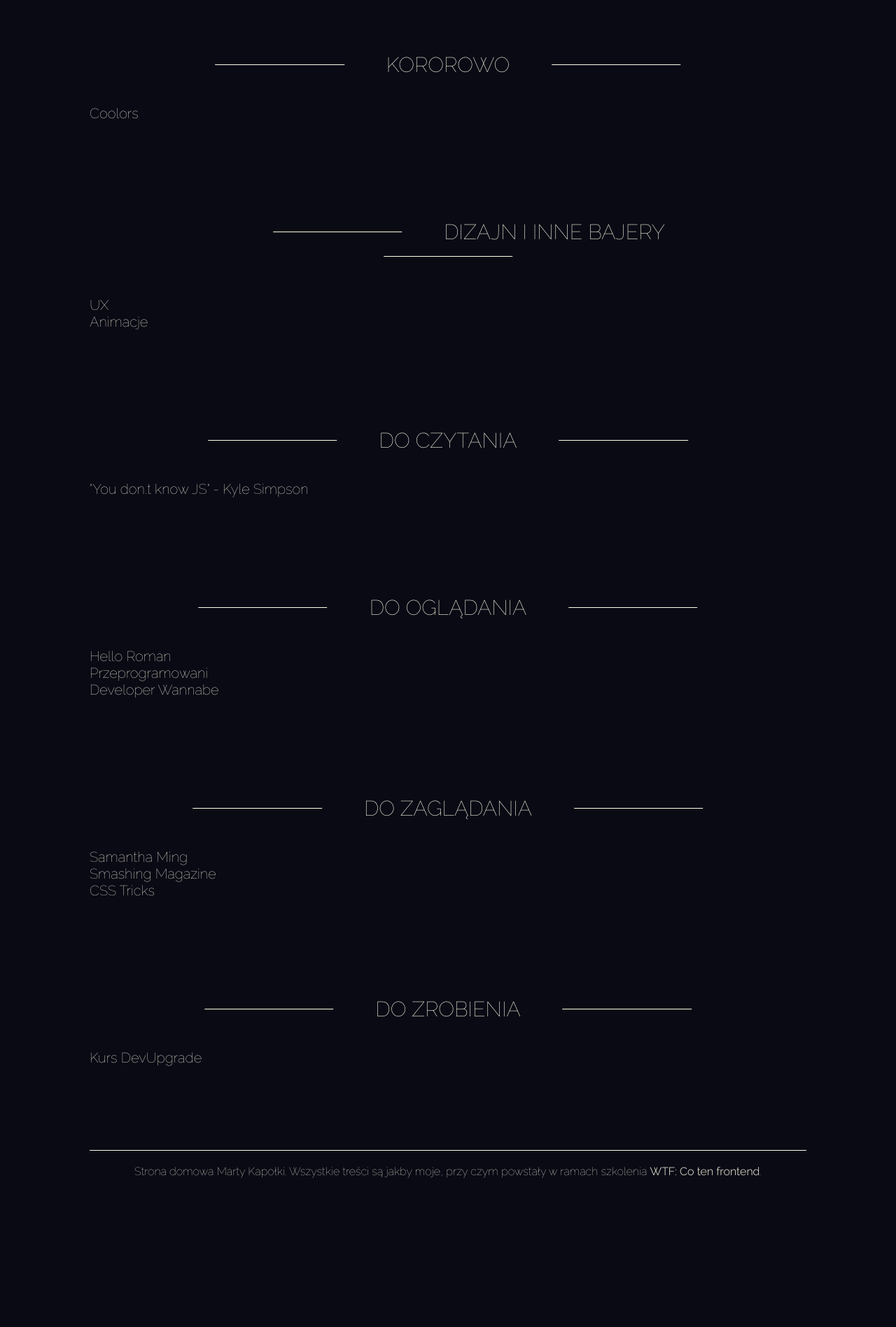
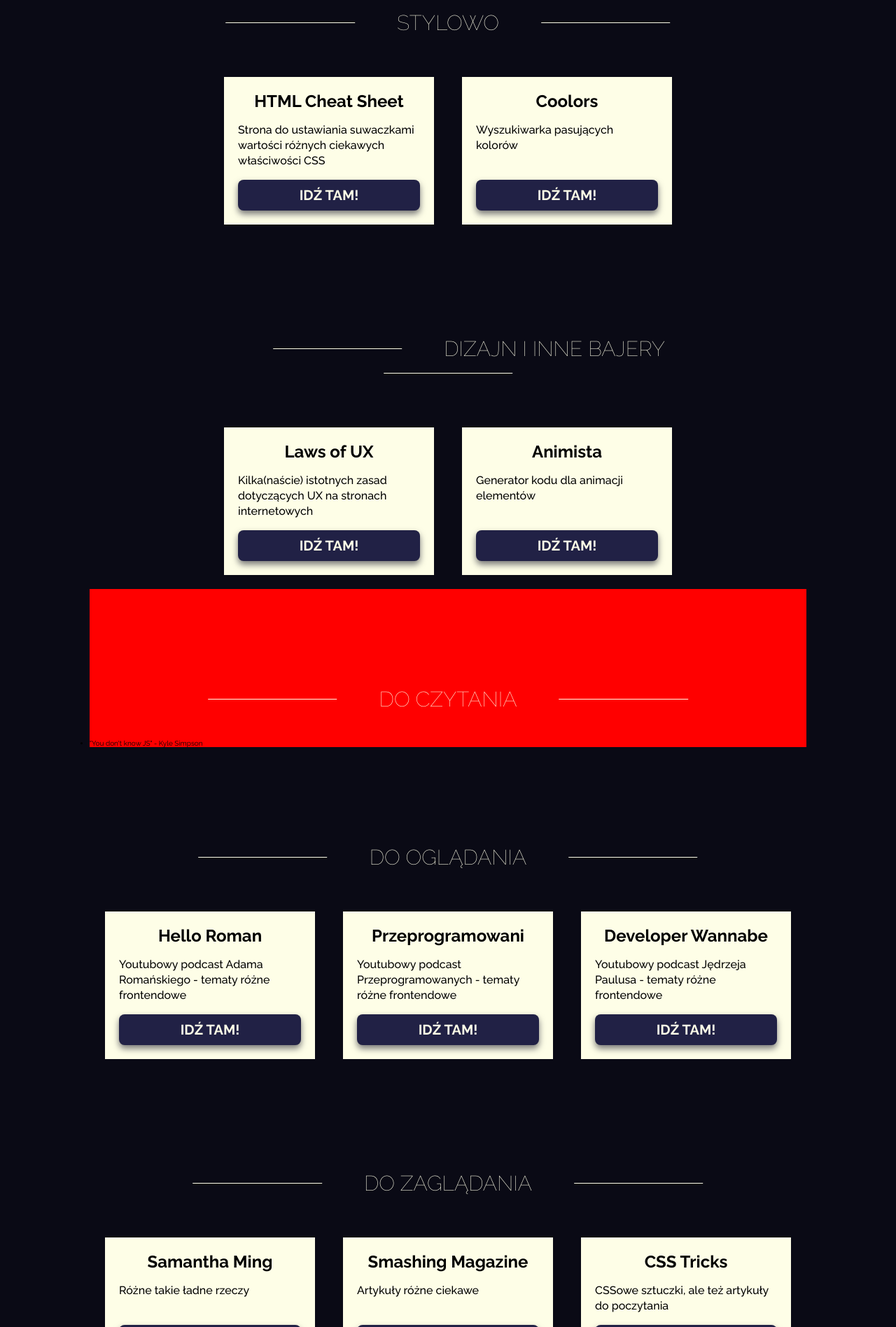
Before and after one commit to marta-kapolka/homepage, a plain HTML site: page links.html in a window 1280 px wide. Shown: the part 903-2800 px from the top of the page at 70% size. Before the commit the page ends 2607 px from the top, so only its background shows below. Drawn offline with Linux system fonts and the light colour scheme.

Commit message:
links - links structure and styling changed

```diff
--- a/links.html
+++ b/links.html
@@ -35,7 +35,6 @@
             >Bobrze bobrze..?</a
           >
           <a href="#style" class="internal-navigation__item">Stylowo</a>
-          <a href="#color" class="internal-navigation__item">Kororowo</a>
           <a href="#UX" class="internal-navigation__item"
             >Dizajn i inne bajery</a
           >
@@ -61,148 +60,214 @@
 
       <section class="category" id="validate">
         <h2 class="category__title">Bobrze bobrze..?</h2>
-        <ul class="link__list">
-          <li>
+        <div class="category__flex-container">
+          <article class="link">
+            <h3 class="link__title">HTML validator</h3>
+            <p class="link__description">
+              Sprawdza podstawową poprawność struktury HTML
+            </p>
             <a
               href="https://validator.w3.org/"
               target="_blank"
-              class="link__item"
-              >HTML validator</a
+              class="link__button"
+              >Idź tam!</a
             >
-          </li>
-          <li>
+          </article>
+
+          <article class="link">
+            <h3 class="link__title">Semantyczny HTML</h3>
+            <p class="link__description">
+              Tutorial pokazujący jak stworzyć bloga przy użyciu poprawnego
+              semantycznie HTMLa
+            </p>
             <a
               href="https://tutorials.comandeer.pl/html5-blog.html"
               target="_blank"
-              class="link__item"
-              >Semantyczny HTML - blog</a
+              class="link__button"
+              >Idź tam!</a
             >
-          </li>
-          <li>
-            <a href="https://caniuse.com/" target="_blank" class="link__item"
-              >Can I use?</a
+          </article>
+
+          <article class="link">
+            <h3 class="link__title">Can I use?</h3>
+            <p class="link__description">
+              Sprawdzenie co obsługują poszczególne przeglądarki
+            </p>
+            <a href="https://caniuse.com/" target="_blank" class="link__button"
+              >Idź tam!</a
             >
-          </li>
-        </ul>
+          </article>
+        </div>
       </section>
 
       <section class="category" id="style">
         <h2 class="category__title">Stylowo</h2>
-        <ul class="link__list">
-          <li>
+        <div class="category__flex-container">
+          <article class="link">
+            <h3 class="link__title">HTML Cheat Sheet</h3>
+            <p class="link__description">
+              Strona do ustawiania suwaczkami wartości różnych ciekawych
+              właściwości CSS
+            </p>
+
             <a
               href="https://htmlcheatsheet.com/css/"
               target="_blank"
-              class="link__item"
-              >HTML Cheat Sheet</a
+              class="link__button"
+              >Idź tam!</a
             >
-          </li>
-        </ul>
-      </section>
+          </article>
 
-      <section class="category" id="color">
-        <h2 class="category__title">Kororowo</h2>
-        <ul class="link__list">
-          <li>
-            <a href="https://coolors.co/" target="_blank" class="link__item"
-              >Coolors</a
+          <article class="link">
+            <h3 class="link__title">Coolors</h3>
+            <p class="link__description">Wyszukiwarka pasujących kolorów</p>
+
+            <a href="https://coolors.co/" target="_blank" class="link__button"
+              >Idź tam!</a
             >
-          </li>
-        </ul>
+          </article>
+        </div>
       </section>
 
       <section class="category" id="UX">
         <h2 class="category__title">Dizajn i inne bajery</h2>
-        <ul class="link__list">
-          <li>
-            <a href="https://lawsofux.com/" target="_blank" class="link__item"
-              >UX</a
+        <div class="category__flex-container">
+          <article class="link">
+            <h3 class="link__title">Laws of UX</h3>
+            <p class="link__description">
+              Kilka(naście) istotnych zasad dotyczących UX na stronach
+              internetowych
+            </p>
+
+            <a href="https://lawsofux.com/" target="_blank" class="link__button"
+              >Idź tam!</a
             >
-          </li>
-          <li>
-            <a href="https://animista.net/" target="_blank" class="link__item"
-              >Animacje</a
+          </article>
+
+          <article class="link">
+            <h3 class="link__title">Animista</h3>
+            <p class="link__description">
+              Generator kodu dla animacji elementów
+            </p>
+
+            <a href="https://animista.net/" target="_blank" class="link__button"
+              >Idź tam!</a
             >
-          </li>
-        </ul>
+          </article>
+        </div>
       </section>
 
-      <section class="category" id="read">
+      <section class="category" id="read" style="background-color: red;">
         <h2 class="category__title">Do czytania</h2>
         <ul class="link__list">
-          <li class="link__item">"You don.t know JS" - Kyle Simpson</li>
+          <li class="link__item">"You don't know JS" - Kyle Simpson</li>
         </ul>
       </section>
 
       <section class="category" id="watch">
         <h2 class="category__title">Do oglądania</h2>
-        <ul class="link__list">
-          <li>
+        <div class="category__flex-container">
+          <article class="link">
+            <h3 class="link__title">Hello Roman</h3>
+            <p class="link__description">
+              Youtubowy podcast Adama Romańskiego - tematy różne frontendowe
+            </p>
             <a
               href="https://www.youtube.com/channel/UCq8XmOMtrUCb8FcFHQEd8_g"
               target="_blank"
-              class="link__item"
-              >Hello Roman</a
+              class="link__button"
+              >Idź tam!</a
             >
-          </li>
-          <li>
+          </article>
+
+          <article class="link">
+            <h3 class="link__title">Przeprogramowani</h3>
+            <p class="link__description">
+              Youtubowy podcast Przeprogramowanych - tematy różne frontendowe
+            </p>
             <a
               href="https://www.youtube.com/channel/UCb2Y3vMeD6N4WDt5Acw7Arw"
               target="_blank"
-              class="link__item"
-              >Przeprogramowani</a
+              class="link__button"
+              >Idź tam!</a
             >
-          </li>
-          <li>
+          </article>
+
+          <article class="link">
+            <h3 class="link__title">Developer Wannabe</h3>
+            <p class="link__description">
+              Youtubowy podcast Jędrzeja Paulusa - tematy różne frontendowe
+            </p>
             <a
               href="https://www.youtube.com/channel/UCZ7OyAtExAvC-_PpsxNkqBQ"
               target="_blank"
-              class="link__item"
-              >Developer Wannabe</a
+              class="link__button"
+              >Idź tam!</a
             >
-          </li>
-        </ul>
+          </article>
+        </div>
       </section>
 
       <section class="category" id="check">
         <h2 class="category__title" id="check">Do zaglądania</h2>
-        <ul class="link__list">
-          <li>
+        <div class="category__flex-container">
+          <article class="link">
+            <h3 class="link__title">Samantha Ming</h3>
+            <p class="link__description">
+              Różne takie ładne rzeczy
+            </p>
             <a
               href="https://www.samanthaming.com/"
               target="_blank"
-              class="link__item"
-              >Samantha Ming</a
+              class="link__button"
+              >Idź tam!</a
             >
-          </li>
-          <li>
+          </article>
+
+          <article class="link">
+            <h3 class="link__title">Smashing Magazine</h3>
+            <p class="link__description">
+              Artykuły różne ciekawe
+            </p>
             <a
               href="https://www.smashingmagazine.com/"
               target="_blank"
-              class="link__item"
-              >Smashing Magazine</a
+              class="link__button"
+              >Idź tam!</a
             >
-          </li>
-          <li>
-            <a href="https://css-tricks.com/" target="_blank" class="link__item"
-              >CSS Tricks</a
+          </article>
+
+          <article class="link">
+            <h3 class="link__title">CSS Tricks</h3>
+            <p class="link__description">
+              CSSowe sztuczki, ale też artykuły do poczytania
+            </p>
+            <a
+              href="https://css-tricks.com/"
+              target="_blank"
+              class="link__button"
+              >Idź tam!</a
             >
-          </li>
-        </ul>
+          </article>
+        </div>
       </section>
 
       <section class="category" id="do">
         <h2 class="category__title">Do zrobienia</h2>
-        <ul class="link__list">
-          <li>
+        <div class="category__flex-container">
+          <article class="link">
+            <h3 class="link__title">Kurs DevUpgrade</h3>
+            <p class="link__description">
+              Zaawansowany kurs JSa na po WTFie
+            </p>
             <a
               href="https://devupgrade.online/"
               target="_blank"
-              class="link__item"
-              >Kurs DevUpgrade</a
+              class="link__button"
+              >Idź tam!</a
             >
-          </li>
-        </ul>
+          </article>
+        </div>
       </section>
     </main>
 
--- a/style.css
+++ b/style.css
@@ -357,6 +357,7 @@
 
 .category__flex-container {
   display: flex;
+  justify-content: center;
   flex-wrap: wrap;
 }
 
@@ -383,7 +384,59 @@
   width: 20%;
 }
 
-.link__list {
+.link {
+  background-color: #fefee7;
+  flex-grow: 1;
+  margin: 2rem;
+  padding: 2rem;
+  position: relative;
+  max-width: 30rem;
+}
+
+.link__title {
+  font-size: 2.4rem;
+  margin-bottom: 1.6rem;
+  text-align: center;
+}
+
+.link__description {
+  font-weight: 500;
+  font-size: 1.6rem;
+  line-height: 2.2rem;
+  margin-bottom: 6rem;
+}
+
+.link__button {
+  background-color: hsl(240, 35%, 20%);
+  bottom: 2rem;
+  box-shadow: 0 5px 10px #777;
+  color: #fefee7;
+  display: block;
+  font-size: 2rem;
+  font-weight: 900;
+  padding: 1rem;
+  position: absolute;
+  border-radius: 8px;
+  text-align: center;
+  text-decoration: none;
+  text-transform: uppercase;
+  width: calc(100% - 4rem);
+}
+
+.link__button:hover {
+  background-color: #f9a03f;
+}
+
+.link__button:active {
+  box-shadow: none;
+  transform:translateY(5px);
+}
+
+.link__button:visited {
+  color: #fefee7;
+}
+
+/* .link__list {
   list-style: none;
 }
 
@@ -403,4 +456,4 @@
   font-size: 2rem;
   font-weight: 100;
   text-decoration: none;
-}
+} */
```
